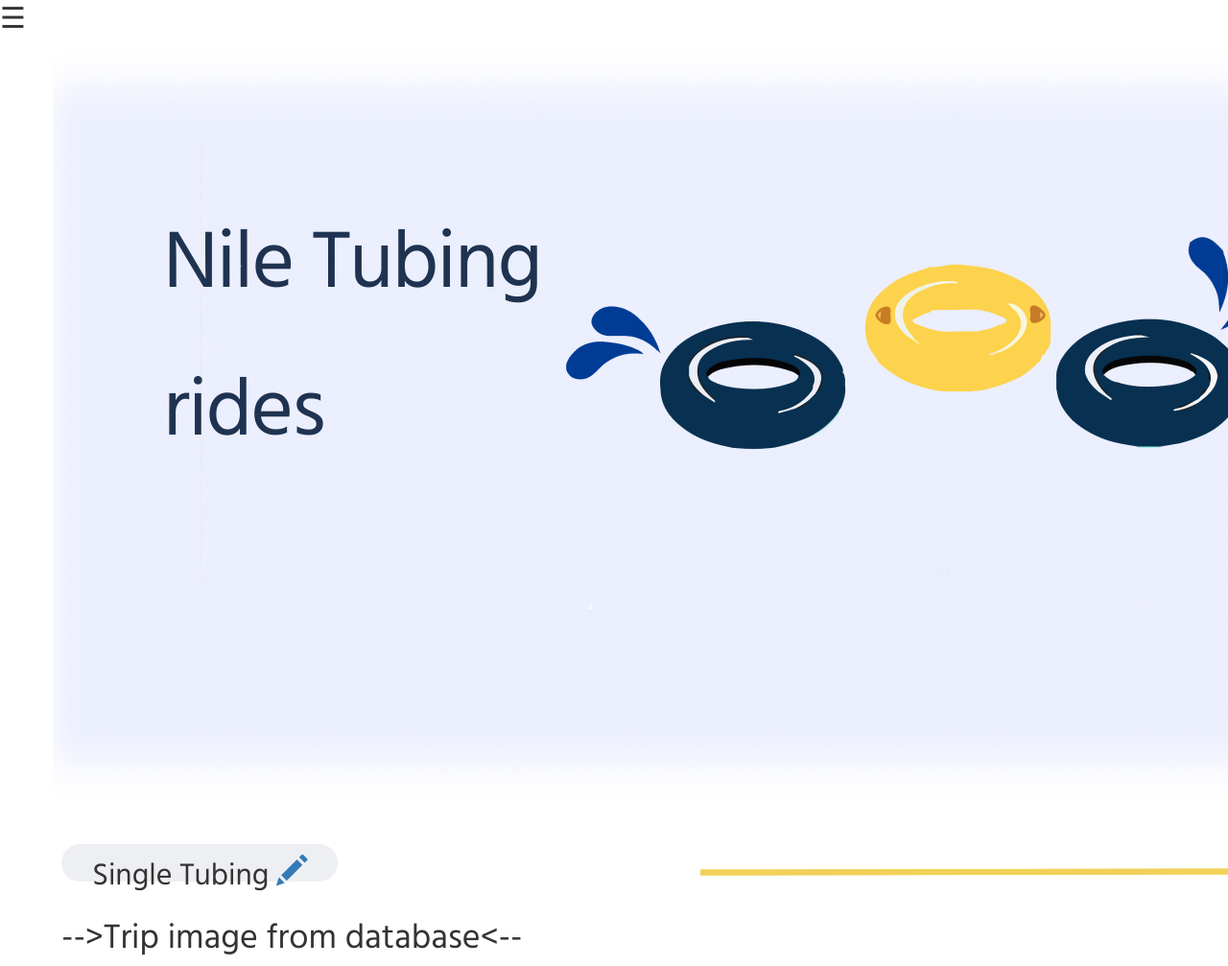
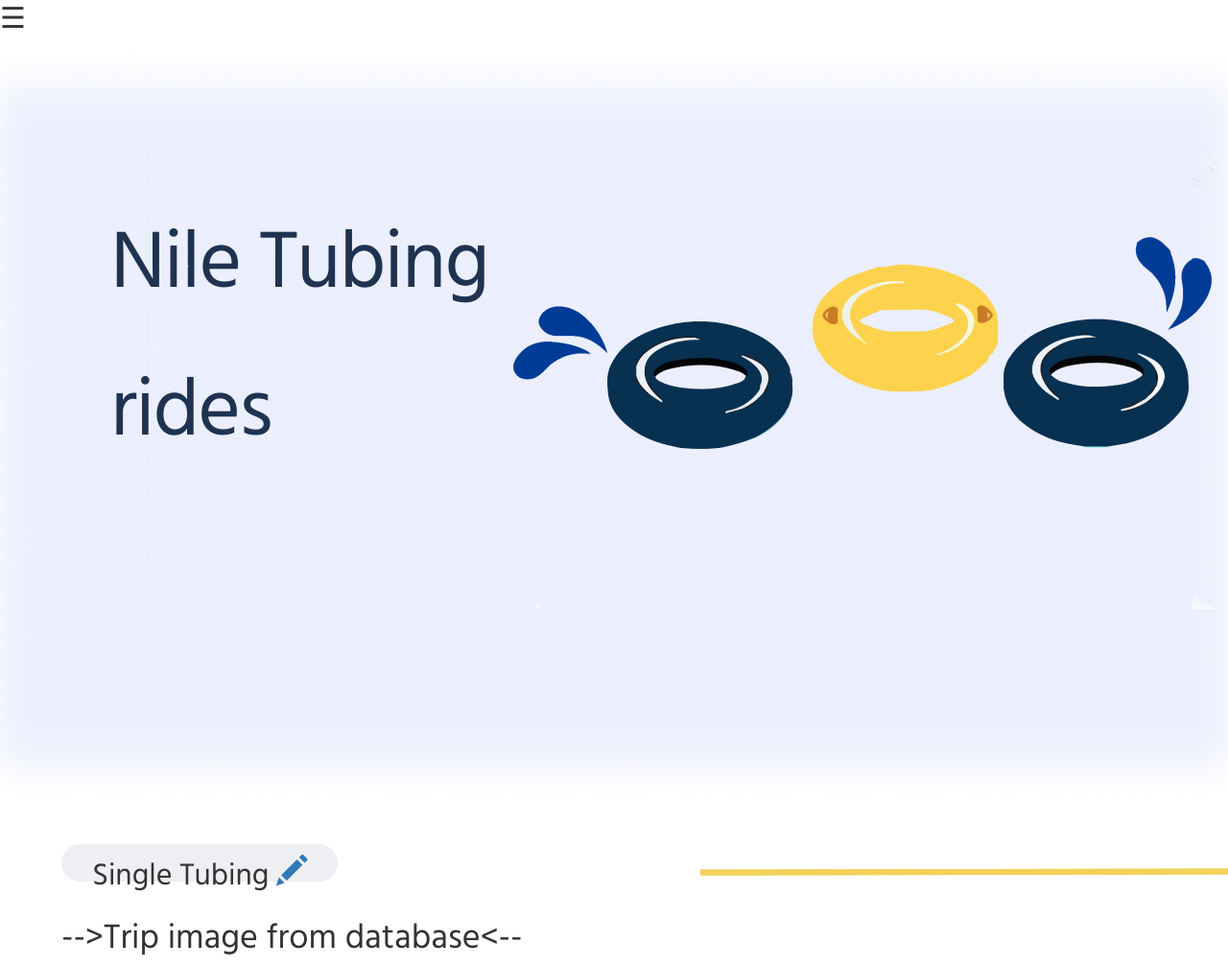
Before and after one commit to khaleddsaadd/NileTubing, a PHP site: page /AdminRidesH.php in a window 1280 px wide; the page is wider, and only the part inside the window is pictured. Shown: the top 1007 px of that part at 96% size. Run offline with PHP 8.4, Linux system fonts and the light colour scheme; some libraries are stand-ins or nearby versions; some web fonts are replaced.

Commit message:
Admin Rides Final

```diff
--- a/View/AdminRidesH.css
+++ b/View/AdminRidesH.css
@@ -14,6 +14,7 @@ body, html
         background-position: center;
         background-repeat: no-repeat;
         background-size: 100% 100%;
+        Left:0%;
 }
 
 #img
--- a/View/AdminRidesH.php
+++ b/View/AdminRidesH.php
@@ -1,8 +1,8 @@
 <!DOCTYPE html>
 <html>
     <head>
+        <link rel="stylesheet" href="AdminRidesH.css">
         <meta name="viewport" content="width=device-width, initial-scale=1">
-        <link rel="stylesheet" href="AdminRidesH.css">
         <link rel="stylesheet" href="https://cdnjs.cloudflare.com/ajax/libs/font-awesome/4.7.0/css/font-awesome.min.css">
         <link href='https://fonts.googleapis.com/css?family=Bungee Outline' rel='stylesheet'>
         <link href='https://fonts.googleapis.com/css?family=Hind' rel='stylesheet'>
```
